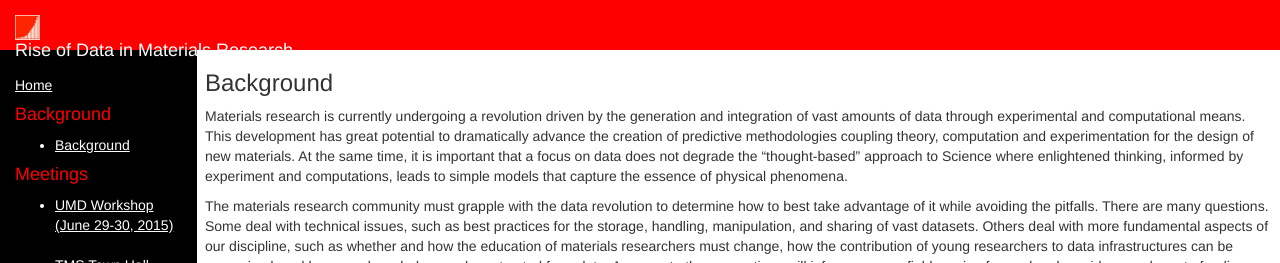
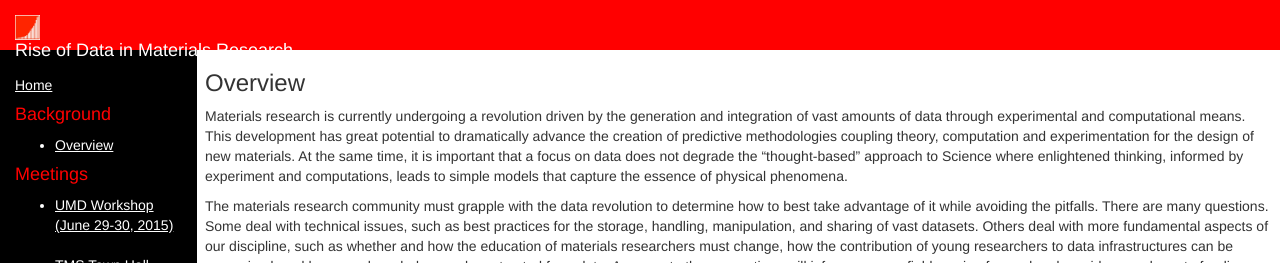
Before and after one commit to riseofdata/riseofdata.github.io, a Jekyll site: the page built from overview.html, in a window 1280 px wide. Shown: the top 263 px of the page. Built offline with Jekyll 4.4.1, drawn with Linux system fonts in a browser that asks for light colours.

Commit message:
Changed "background" page to "overview"

```diff
--- a/_layouts/default.html
+++ b/_layouts/default.html
@@ -47,7 +47,7 @@ Rise of Data in Materials Research</a>
         <h4>Background</h4>
         <ul>
          <li><a href="
-/background">Background</a></li>
+/overview">Overview</a></li>
         </ul>
 
         <h4>Meetings</h4>
--- a/index.html
+++ b/index.html
@@ -34,6 +34,6 @@ led by <a href="http://www.aem.umn.edu/~tadmor/" target="_blank">Prof. Ellad B.
 
 <p>
 <img src="
-/all-the-information.jpg" height="150px"></img><br>
+/all-the-information.jpg" height="200px"></img><br>
 <span style="color:gray">v1shal.com</span>
 </p>
--- a/background.html
+++ b/overview.html
@@ -2,7 +2,7 @@
 layout: default
 ---
 
-<h3>Background</h3>
+<h3>Overview</h3>
 
 <p>Materials research is currently undergoing a revolution driven by the
 generation and integration of vast amounts of data through experimental
```
Also changed, not shown: other parts of index.html (+1 -1 lines).
